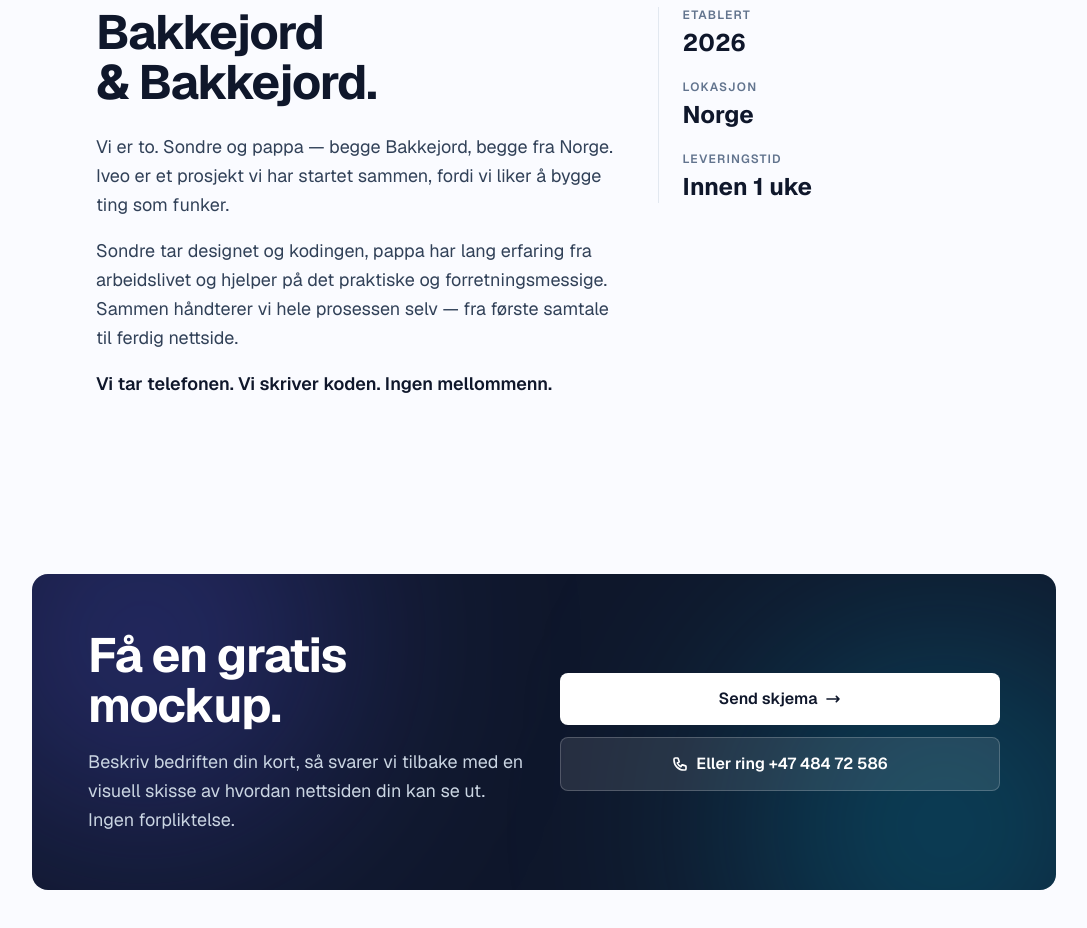
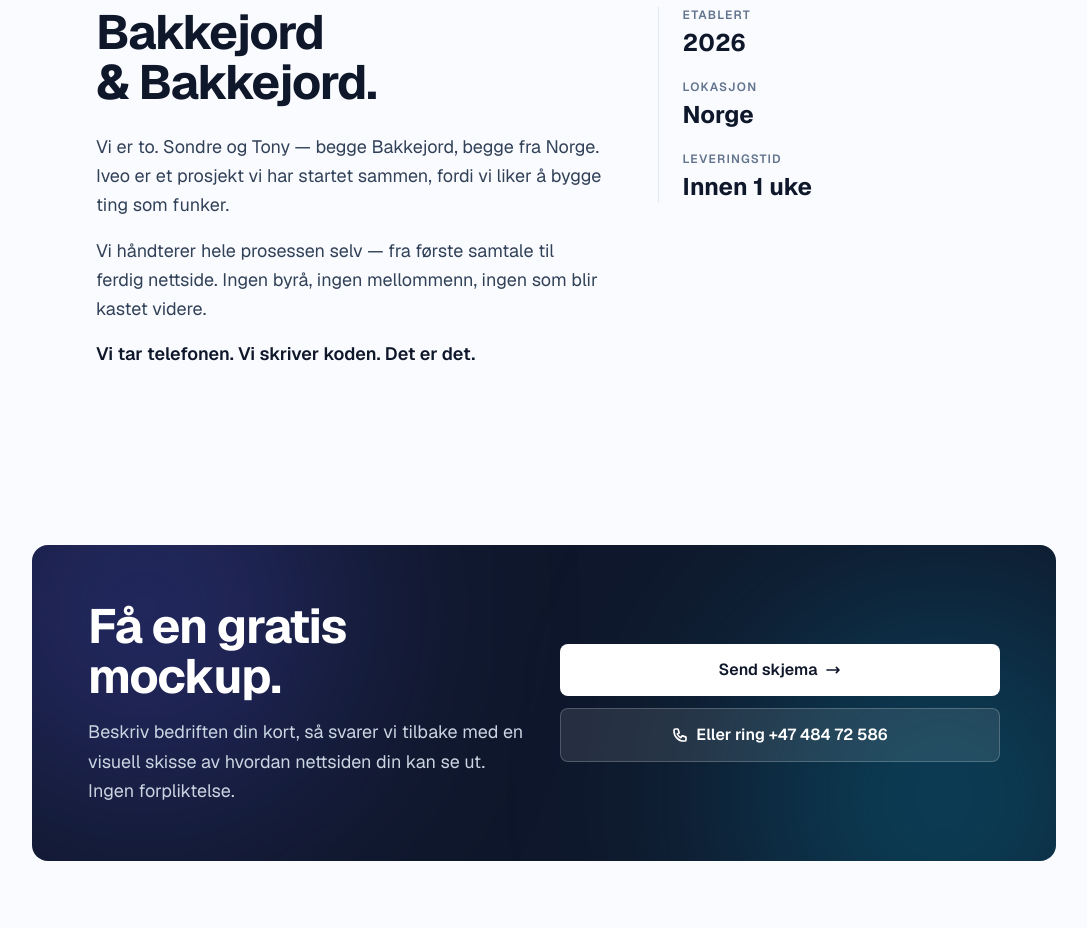
Before and after one commit to sondrebakkejord-cell/Iveo, a Next.js app: page / in a window 1280 px wide. Shown: the part 2460-3388 px from the top of the page, without its empty margins (96-1183 px from the left). Built offline with nearby package versions, Linux system fonts and the light colour scheme.

Commit message:
Use Tony's name, remove role descriptions in About section

```diff
--- a/app/page.tsx
+++ b/app/page.tsx
@@ -338,16 +338,15 @@
               </h2>
               <div className="space-y-4 text-lg text-slate-700 leading-relaxed">
                 <p>
-                  Vi er to. Sondre og pappa — begge Bakkejord, begge fra Norge. Iveo er et
+                  Vi er to. Sondre og Tony — begge Bakkejord, begge fra Norge. Iveo er et
                   prosjekt vi har startet sammen, fordi vi liker å bygge ting som funker.
                 </p>
                 <p>
-                  Sondre tar designet og kodingen, pappa har lang erfaring fra arbeidslivet
-                  og hjelper på det praktiske og forretningsmessige. Sammen håndterer vi
-                  hele prosessen selv — fra første samtale til ferdig nettside.
+                  Vi håndterer hele prosessen selv — fra første samtale til ferdig nettside.
+                  Ingen byrå, ingen mellommenn, ingen som blir kastet videre.
                 </p>
                 <p className="text-slate-900 font-semibold">
-                  Vi tar telefonen. Vi skriver koden. Ingen mellommenn.
+                  Vi tar telefonen. Vi skriver koden. Det er det.
                 </p>
               </div>
             </div>
```
